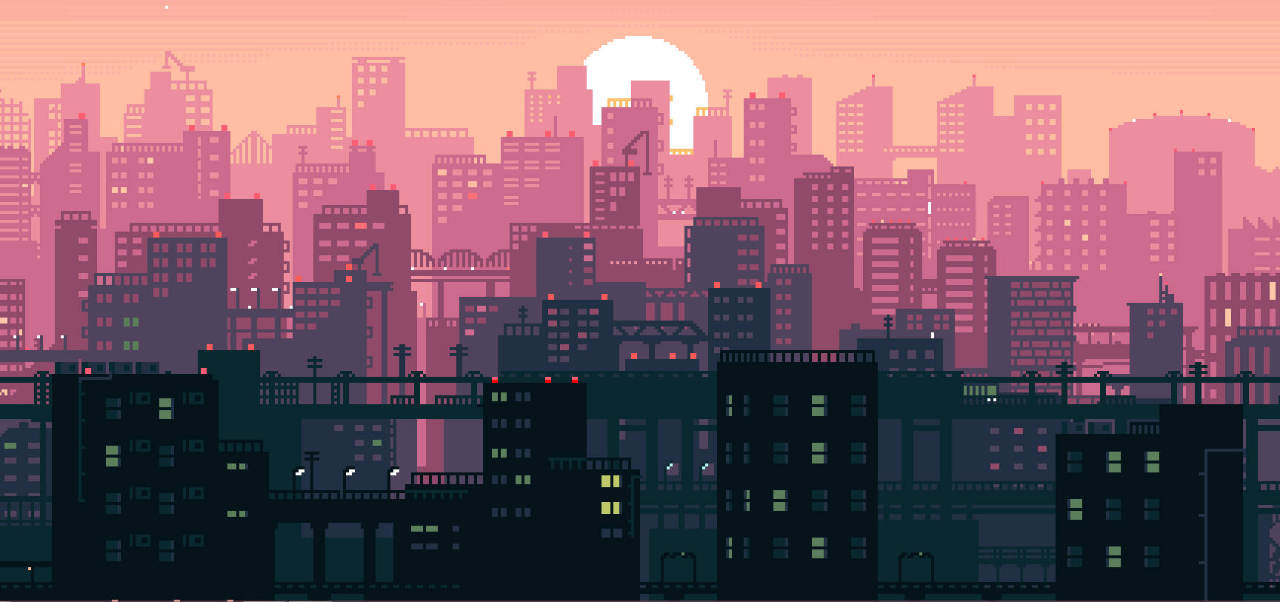
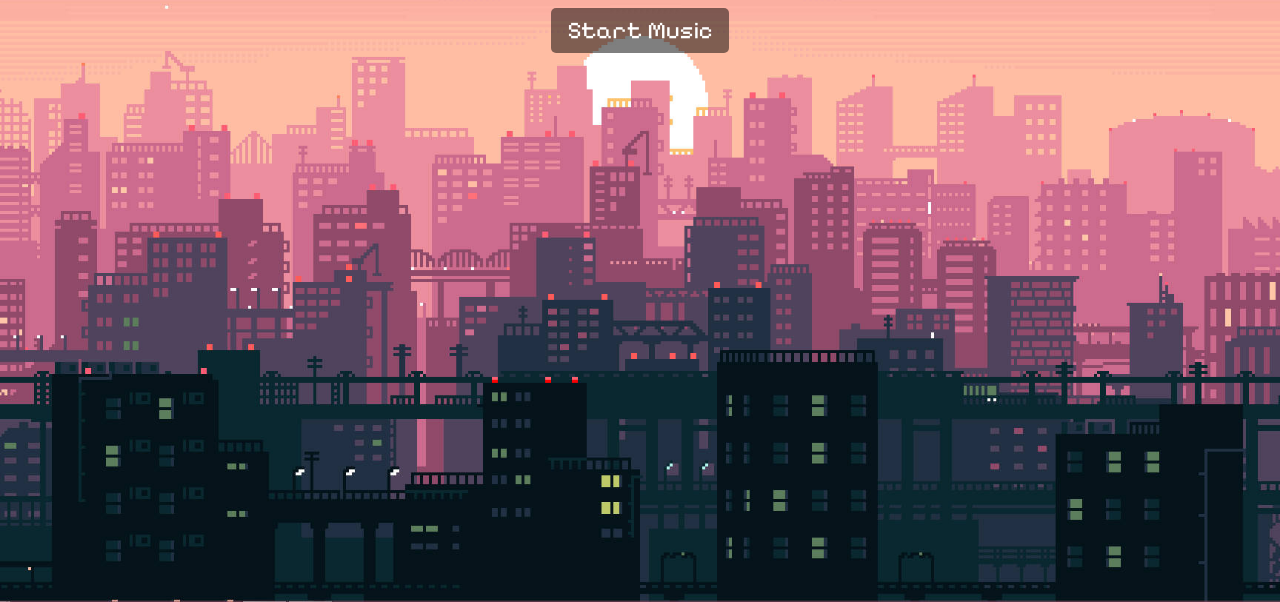
Before and after one commit to tianiixd/Digital-Time-Clock, a website: page index.html in a window 1280 px wide. Shown: the part 198-800 px from the top of the page. Drawn offline with nearby package versions, Linux system fonts and the light colour scheme.

Commit message:
Final with Music

```diff
--- a/assets/css/style.css
+++ b/assets/css/style.css
@@ -16,6 +16,7 @@ body {
 
 .time-container {
   display: flex;
+  flex-direction: column;
   justify-content: center;
   text-align: center;
   position: relative;
@@ -31,3 +32,26 @@ body {
   backdrop-filter: blur(5px);
   background-color: hsla(204, 87%, 47%, 0.151);
 }
+
+.button-container {
+  text-align: center;
+  display: flex;
+  justify-content: center;
+  align-items: center;
+}
+
+#play-audio {
+  font-size: 1.5rem;
+  font-family: "Pixelify Sans", sans-serif;
+  background-color: rgba(0, 0, 0, 0.5);
+  color: #fff;
+  border: none;
+  border-radius: 5px;
+  cursor: pointer;
+  transition: background-color 0.3s ease;
+  padding: 0.5rem 1rem;
+  margin-top: 1.5rem;
+}
+#play-audio:hover {
+  background-color: rgba(0, 0, 0, 0.8);
+}
--- a/assets/js/index.js
+++ b/assets/js/index.js
@@ -11,3 +11,12 @@ function updateClock() {
 
 updateClock();
 setInterval(updateClock, 1000);
+
+const audio = new Audio("./assets/audio/1am-study-session.mp3");
+
+$("#play-audio").on("click", function () {
+  audio.load();
+  audio.play().catch((err) => {
+    console.error("Playback failed:", err);
+  });
+});
--- a/index.html
+++ b/index.html
@@ -21,6 +21,9 @@
     <div class="container">
       <div class="time-container">
         <h1 class="time">00:00:00</h1>
+        <div class="button-container">
+          <button id="play-audio">Start Music</button>
+        </div>
       </div>
     </div>
     <script src="https://code.jquery.com/jquery-3.7.1.min.js"></script>
```
Also changed, not shown: 1 other file.
